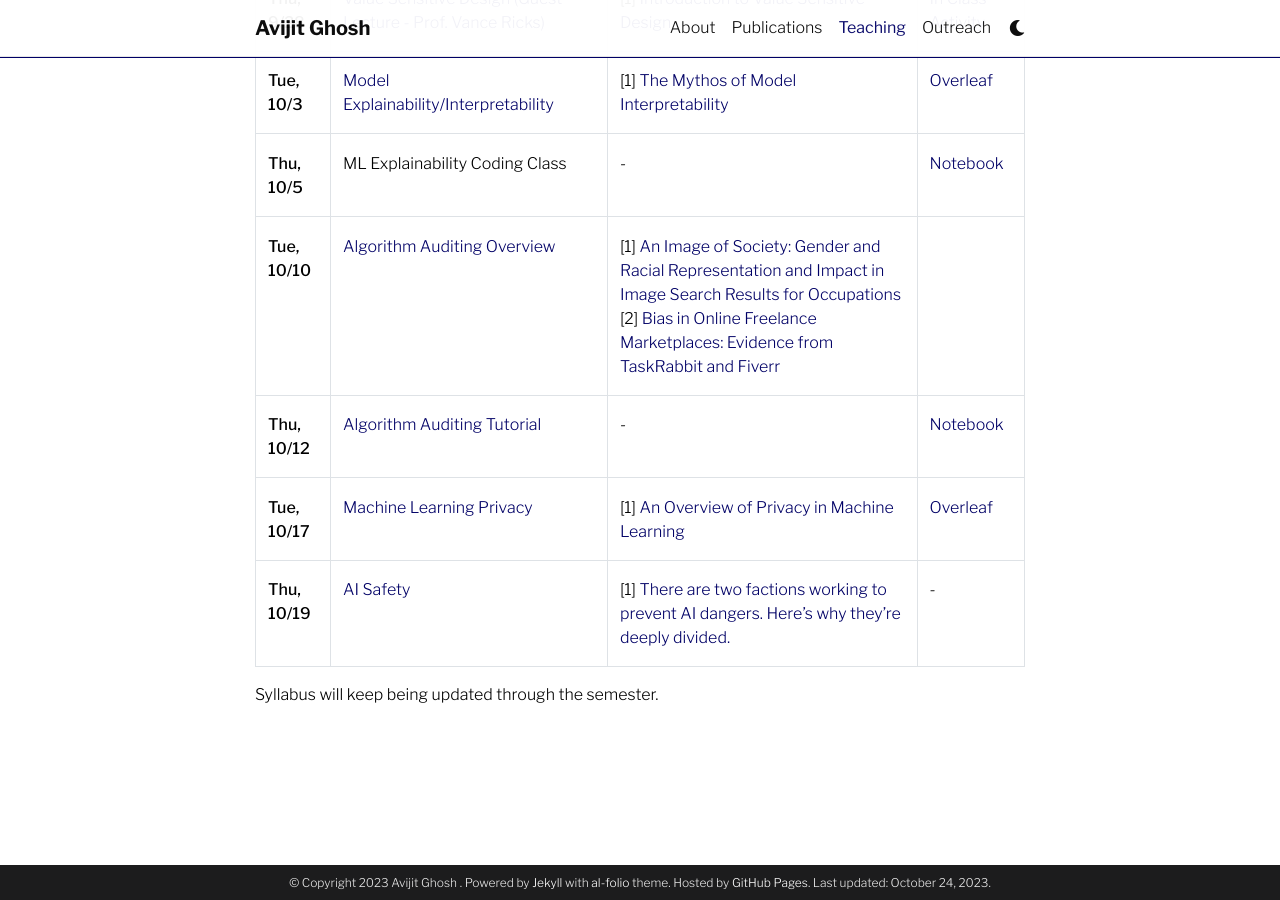
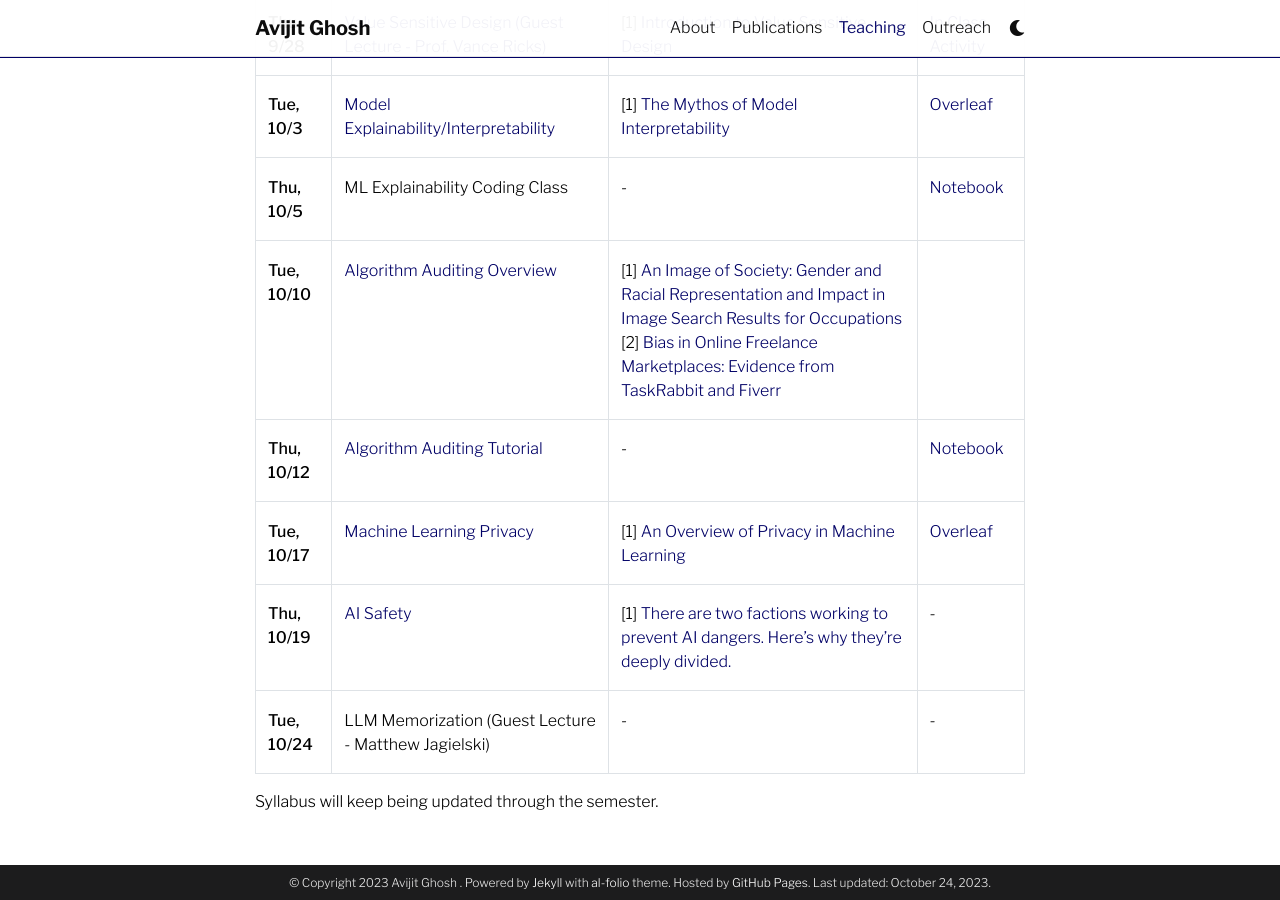
Before and after one commit to evijit/evijit.github.io, a Jekyll site: the page built from _pages/teaching.md, in a window 1280 px wide and 900 px high, scrolled down 1528 px. Built offline with Jekyll 4.4.1, drawn with Linux system fonts in a browser that asks for light colours; comment, search, counter and statistics services are not loaded; a style sheet for code colours, icons or effects is not loaded.

Commit message:
matthew class

```diff
--- a/_pages/teaching.md
+++ b/_pages/teaching.md
@@ -34,6 +34,7 @@ Knowledge of Python and ML fundamentals (DS 3000 or equivalent)
 | **Thu, 10/12** | [Algorithm Auditing Tutorial](https://evijit.io/materials/Lecture_8_Algorithm_Auditing_Tutorial.pdf)  | - | [Notebook](https://colab.research.google.com/drive/1w-BRt1A2MymKFefj98t6Orz59-ntiPBF) |
 | **Tue, 10/17** | [Machine Learning Privacy](https://evijit.io/materials/Lecture_9_ML_Privacy.pdf)  | [1] [An Overview of Privacy in Machine Learning](https://arxiv.org/pdf/2005.08679.pdf) | [Overleaf](https://www.overleaf.com/read/pswsvxrnwggq) |
 | **Thu, 10/19** | [AI Safety](https://evijit.io/materials/Lecture_10_AI_Safety.pdf)  | [1] [There are two factions working to prevent AI dangers. Here’s why they’re deeply divided.](https://www.vox.com/future-perfect/2022/8/10/23298108/ai-dangers-ethics-alignment-present-future-risk) | - |
+| **Tue, 10/24** | LLM Memorization (Guest Lecture - Matthew Jagielski)  | - | - |
 
 
 
```
